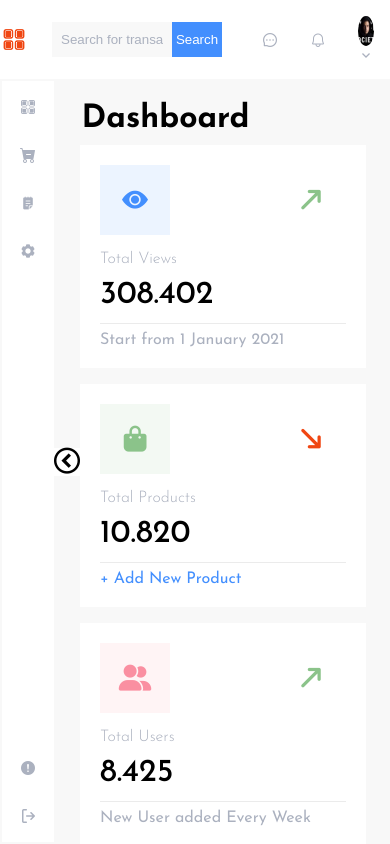
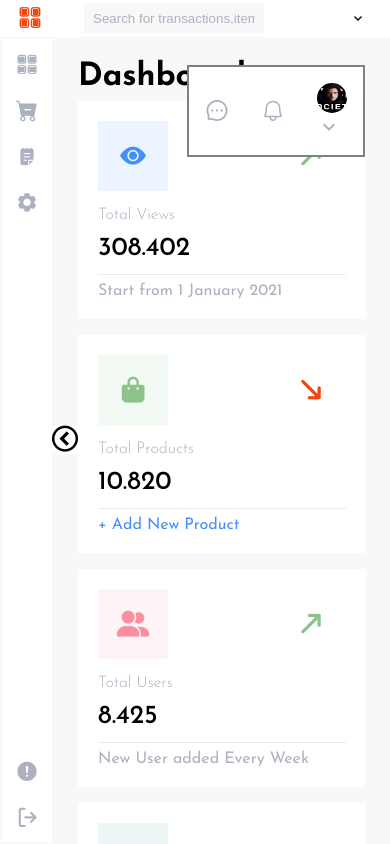
Before and after one commit to omkhambhata24/CSS, a plain HTML site: page Dashboard/index.html in a window 390 px wide. Drawn offline with Linux system fonts and the light colour scheme; files whose address does not match are found by name.

Commit message:
feat: Responsiveness for tablet and phones.

```diff
--- a/Dashboard/assets/scss/component/_buttons.scss
+++ b/Dashboard/assets/scss/component/_buttons.scss
@@ -6,8 +6,7 @@
     border:none;
 
     @include for-phone {
-        width: 50px;
-        font-weight: 200;
+        display: none;
     }
 }
 
--- a/Dashboard/assets/scss/component/_cards.scss
+++ b/Dashboard/assets/scss/component/_cards.scss
@@ -68,3 +68,13 @@
     border-top: 1px solid #ebebeb;
     padding: $footer-padding;
 }
+
+.count {
+    font-size: $count-size;
+    font-weight:500;
+    padding: 0.75rem 0;
+
+    @include for-phone {
+        font-size: 1.625rem;
+    }
+}
--- a/Dashboard/assets/scss/component/_form-controls.scss
+++ b/Dashboard/assets/scss/component/_form-controls.scss
@@ -19,15 +19,17 @@
     }
 
     @include for-tablet {
-        width: 215px;
+        width: 220px;
     }
 
     @include for-phone {
-        width: 120px;
+        width: 180px;
+        height: 30px
     }
 
     @include for-mini {
         width: 150px;
+        height: 25px;
     }
 }
 
--- a/Dashboard/assets/scss/layout/_content.scss
+++ b/Dashboard/assets/scss/layout/_content.scss
@@ -11,9 +11,3 @@
 .content-title {
     padding: $title-padding;
 }
-
-.count {
-    font-size: $count-size;
-    font-weight:500;
-    padding: 0.75rem 0;
-}
--- a/Dashboard/assets/scss/layout/_header.scss
+++ b/Dashboard/assets/scss/layout/_header.scss
@@ -1,14 +1,17 @@
 // Header area style
-.brand-logo{
+.brand-logo {
     height: $header-height;
 
+    @include for-phone {
+        height: 80px;
+    }
 }
 
-.header-icon{
+.header-icon {
     font-size: $icon-size;
     width: $navbar-width;
 
-    @include for-phone{
+    @include for-phone {
         font-size: 1.5rem;
         width: 60px;
     }
@@ -30,9 +33,63 @@
     }
 }
 
-h1{
+.header {
+    font-size: $navbar-icon-size;
+}
 
-    @include for-tablet{
-        padding: 0 0.1rem 0.625rem;
+.nav-item-1 {
+    padding: $nav-padding;
+
+    &:hover {
+        color: $primary;
     }
 }
+
+h1 {
+    @include for-tablet {
+        padding: 0 1rem 0.625rem;
+    }
+
+    @include for-phone {
+        padding: 0 0 0.5rem;
+    }
+}
+
+.menu {
+    display:none;
+}
+
+#headercheckbox:checked ~ .dropdown .temp {
+    display: none;
+}
+
+
+    @include for-tablet {
+        .dropdown {
+            position: relative;
+            .menu {
+                display: block;
+                padding-right: 1.5rem;
+            }
+            .temp {
+                font-size: 1.5rem;
+                flex-direction: column-reverse;
+                justify-content: space-evenly;
+                position: absolute;
+                background-color: $light;
+                border: 2px solid grey;
+                z-index: 9;
+                top: 65px;
+                right: 25px;
+
+                .nav-item-1 {
+                    font-size: 1.5rem;
+                }
+
+                .user-image {
+                    max-width: 35px;
+                    max-height: 35px;
+                }
+            }
+        }
+    }
--- a/Dashboard/assets/scss/layout/_sidebar.scss
+++ b/Dashboard/assets/scss/layout/_sidebar.scss
@@ -18,11 +18,7 @@
     font-size: $navbar-icon-size;
 
     @include for-phone{
-        font-size: 1.25rem;
-    }
-
-    @include for-phone{
-        font-size: 1rem;
+        font-size: 1.375rem;
     }
 }
 
@@ -31,6 +27,10 @@
 
     &:hover {
         color: $primary;
+    }
+
+    @include for-phone {
+        padding: 0.75rem;
     }
 
     @include for-mini {
--- a/Dashboard/index.html
+++ b/Dashboard/index.html
@@ -25,17 +25,23 @@
             <!--END: Search Section-->
 
             <!--START: Notification Section-->
-            <div class="d-flex">
-                <ul class="nav-list d-flex align-items-center icon-grey">
-                    <li class="nav-item icon-message"></li>
-                    <li class="nav-item icon-bell"></li>
-                    <li class="nav-item">
-                        <img class="user-image" src="/assets/images/sidebar-icon.jpg">
-                        <span class=" icon-arrow_downward"></span>
-                    </li>
+            <input type="checkbox" id="headercheckbox" class="d-none">
+            <div class="dropdown d-flex justify-content-between align-items-center">
+                <label for="headercheckbox"><span class="menu icon-arrow_downward"></span></label>
+                <div class="d-flex align-items-center temp">
+                    <ul class="header d-flex align-items-center icon-grey notification">
+                        <li class="nav-item-1 icon-message"></li>
+                        <li class="nav-item-1 icon-bell"></li>
+                        <li class="nav-item-1">
+                            <img class="user-image" src="/assets/images/sidebar-icon.jpg">
+                            <span class=" icon-arrow_downward"></span>
+                        </li>
 
-                </ul>
+                    </ul>
+                </div>
             </div>
+
+
             <!--END: Search Section-->
 
         </header>
@@ -146,8 +152,9 @@
                 <!-- Table -->
 
                 <div class="d-flex flex-wrap">
-                    <div class="d-flex flex-grow-1 flex-column overflow-hidden table" >
+                    <div class="d-flex flex-grow-1 flex-column overflow-hidden table">
                         <div class="d-flex flex-column">
+                            <!-- overflow-auto-->
                             <table class=" flex-grow-1 table-border">
                                 <thead>
                                     <tr>
```
Also changed, not shown: Dashboard/assets/css/style.min.css, 1 other file.
